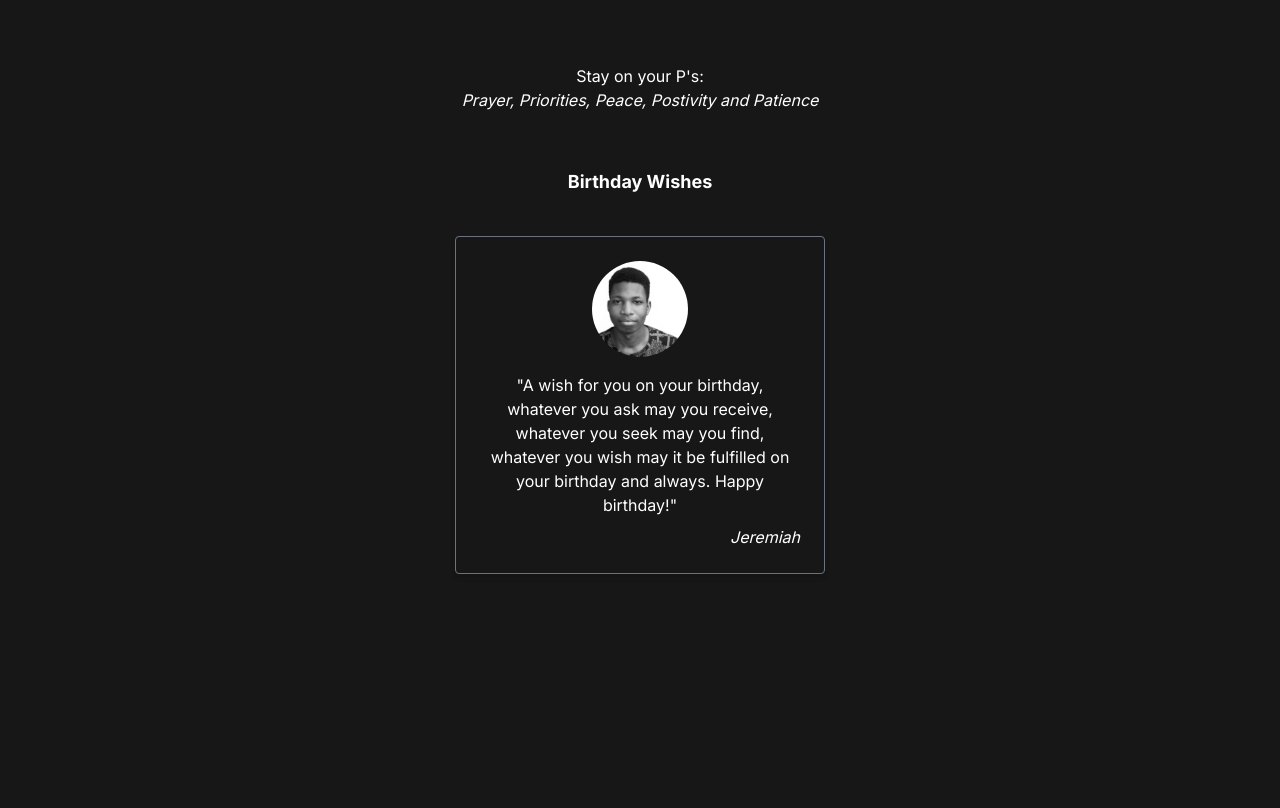
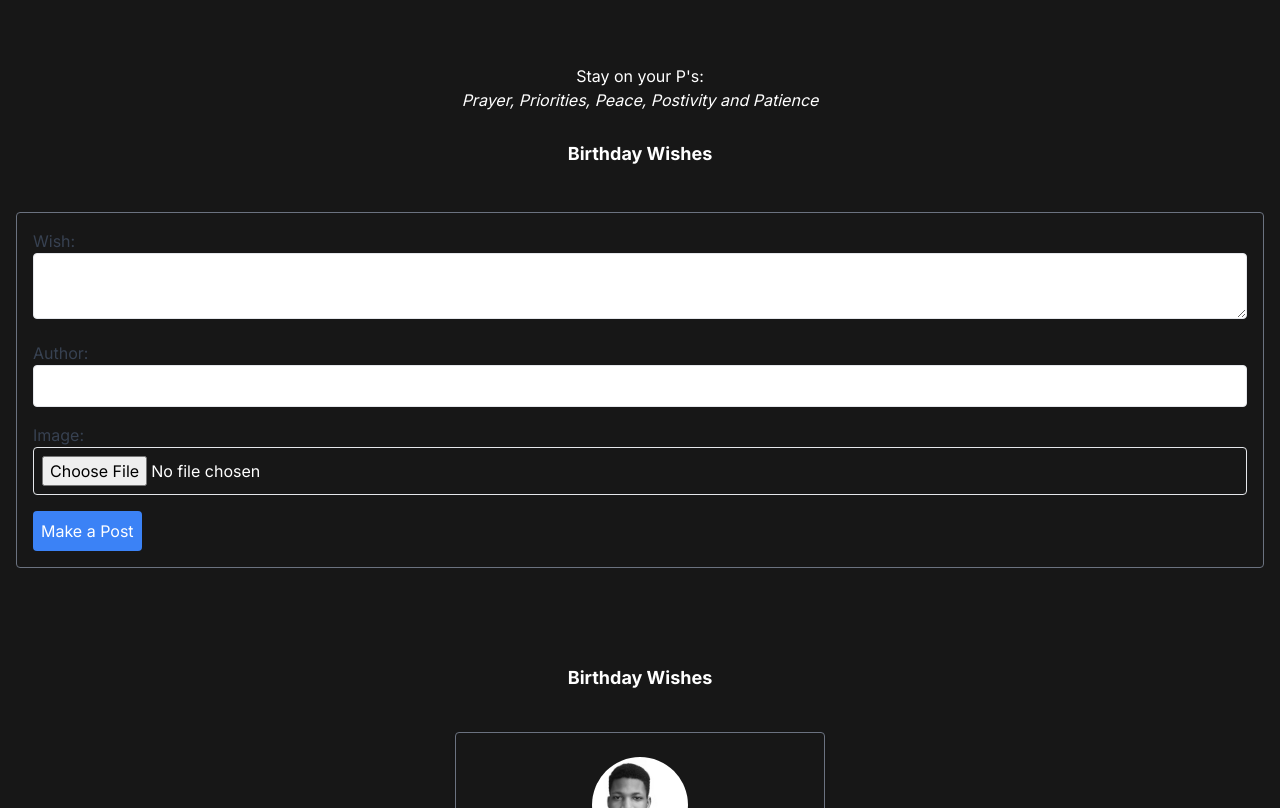
Before and after one commit to JereD1/Precious-Birthday, a Next.js app: page / in a window 1280 px wide. Shown: the part 742-1550 px from the top of the page. Before the commit the page ends 1412 px from the top, so only its background shows below. Built offline with nearby package versions, Linux system fonts and the light colour scheme.

Commit message:
Make a post intial

```diff
--- /dev/null
+++ b/app/components/post.tsx
@@ -0,0 +1,96 @@
+'use client'
+import React, { useState, ChangeEvent, FormEvent } from 'react';
+
+interface Post {
+  id: number;
+  wish: string;
+  author: string;
+  image: string | null;
+}
+
+const App: React.FC = () => {
+  const [posts, setPosts] = useState<Post[]>([]);
+  const [formData, setFormData] = useState<Omit<Post, 'id'>>({ wish: '', author: '', image: null });
+
+  const handleSubmit = (event: FormEvent) => {
+    event.preventDefault();
+    const newPost: Post = { ...formData, id: Date.now() };
+    setPosts([...posts, newPost]);
+    setFormData({ wish: '', author: '', image: null });
+  };
+
+  const handleInputChange = (event: ChangeEvent<HTMLInputElement | HTMLTextAreaElement>) => {
+    const { name, value } = event.target;
+    setFormData({ ...formData, [name]: value });
+  };
+
+  const handleImageChange = (event: ChangeEvent<HTMLInputElement>) => {
+    if (event.target.files && event.target.files[0]) {
+      setFormData({ ...formData, image: URL.createObjectURL(event.target.files[0]) });
+    }
+  };
+
+  return (
+    <div>
+    <div className='flex flex-col justify-center items-center m-5 p-2'>
+    <h1 className='font-bold  text-lg'>Birthday Wishes</h1>
+    </div>
+    <div className="container mx-auto p-4">
+      <form onSubmit={handleSubmit} className="border border-gray-500 rounded p-4 mb-6">
+        <div className="mb-4">
+          <label className="block text-gray-700">Wish:</label>
+          <textarea
+            name="wish"
+            value={formData.wish}
+            onChange={handleInputChange}
+            className="w-full p-2 border text-black rounded"
+            required
+          />
+        </div>
+        <div className="mb-4">
+          <label className="block text-gray-700">Author:</label>
+          <input
+            type="text"
+            name="author"
+            value={formData.author}
+            onChange={handleInputChange}
+            className="w-full p-2 border text-black rounded"
+            required
+          />
+        </div>
+        <div className="mb-4">
+          <label className="block text-gray-700">Image:</label>
+          <input
+            type="file"
+            accept="image/*"
+            onChange={handleImageChange}
+            className="w-full p-2 border  rounded"
+            required
+          />
+        </div>
+        <button type="submit" className="bg-blue-500 text-white p-2 rounded">Make a Post</button>
+      </form>
+
+      <div className='flex flex-col-3 justify-center items-center'>
+        {posts.map(post => (
+          <div key={post.id} className="border border-gray-500 w-auto rounded m-3 p-6 flex flex-col items-center shadow-md">
+            {post.image && (
+              <img
+                src={post.image}
+                alt="Post"
+                className="w-24 h-24 rounded-full object-cover"
+              />
+            )}
+            <h3 className="w-80 text-center mt-4">
+              "{post.wish}"
+            </h3>
+            <h4 className="italic self-end mt-2">{post.author}</h4>
+          </div>
+        ))}
+      </div>
+    </div>
+    </div>
+  );
+};
+
+export default App;
--- a/app/page.tsx
+++ b/app/page.tsx
@@ -1,12 +1,14 @@
 import Header from "./components/header";
 import Wishes from "./components/wishes";
-import Image from 'next/image';
+import Post from './components/post'
 
 export default function Home() {
   return (
     <main >
       <Header />
+      <Post />
       <Wishes />
+
     </main>
   );
 }
```
